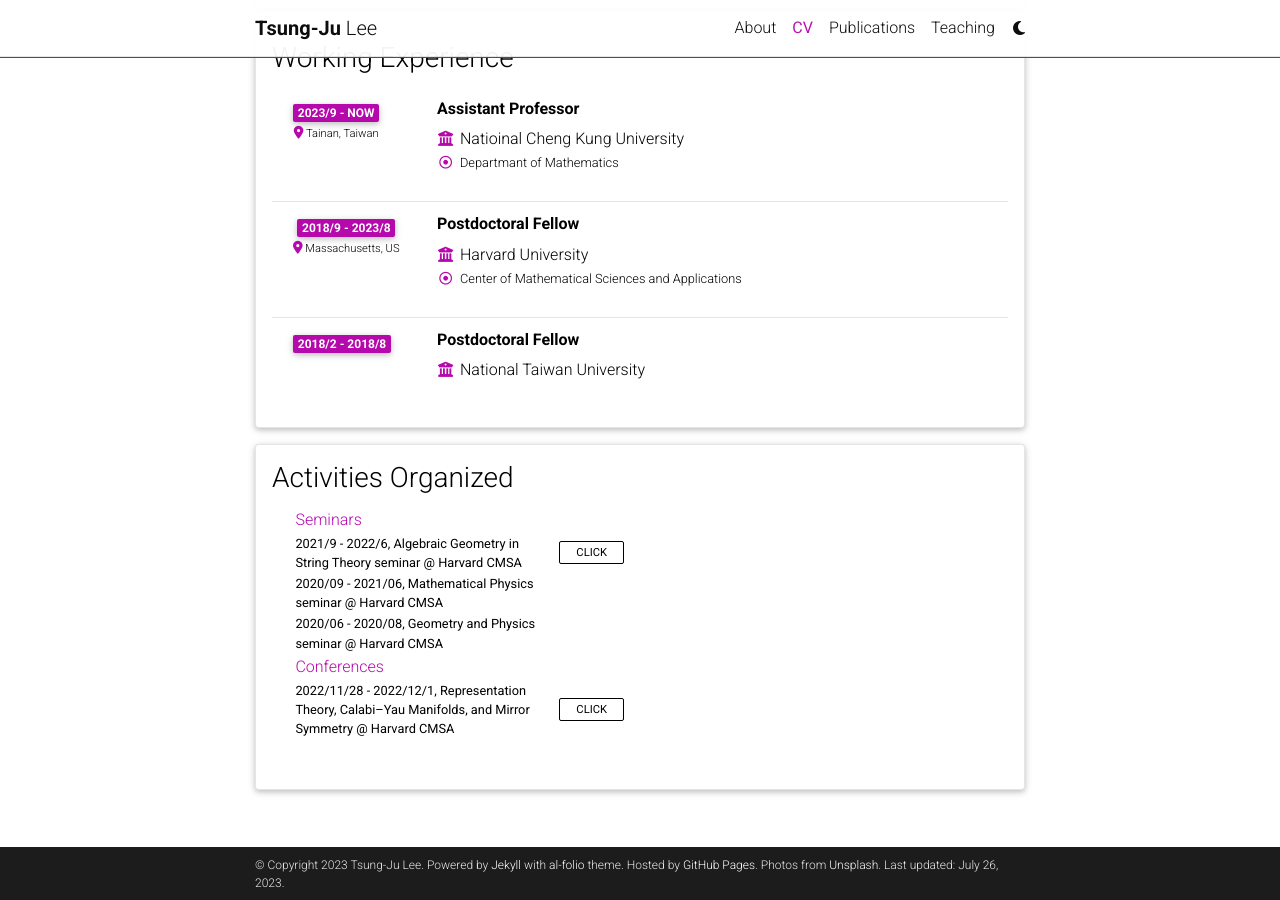
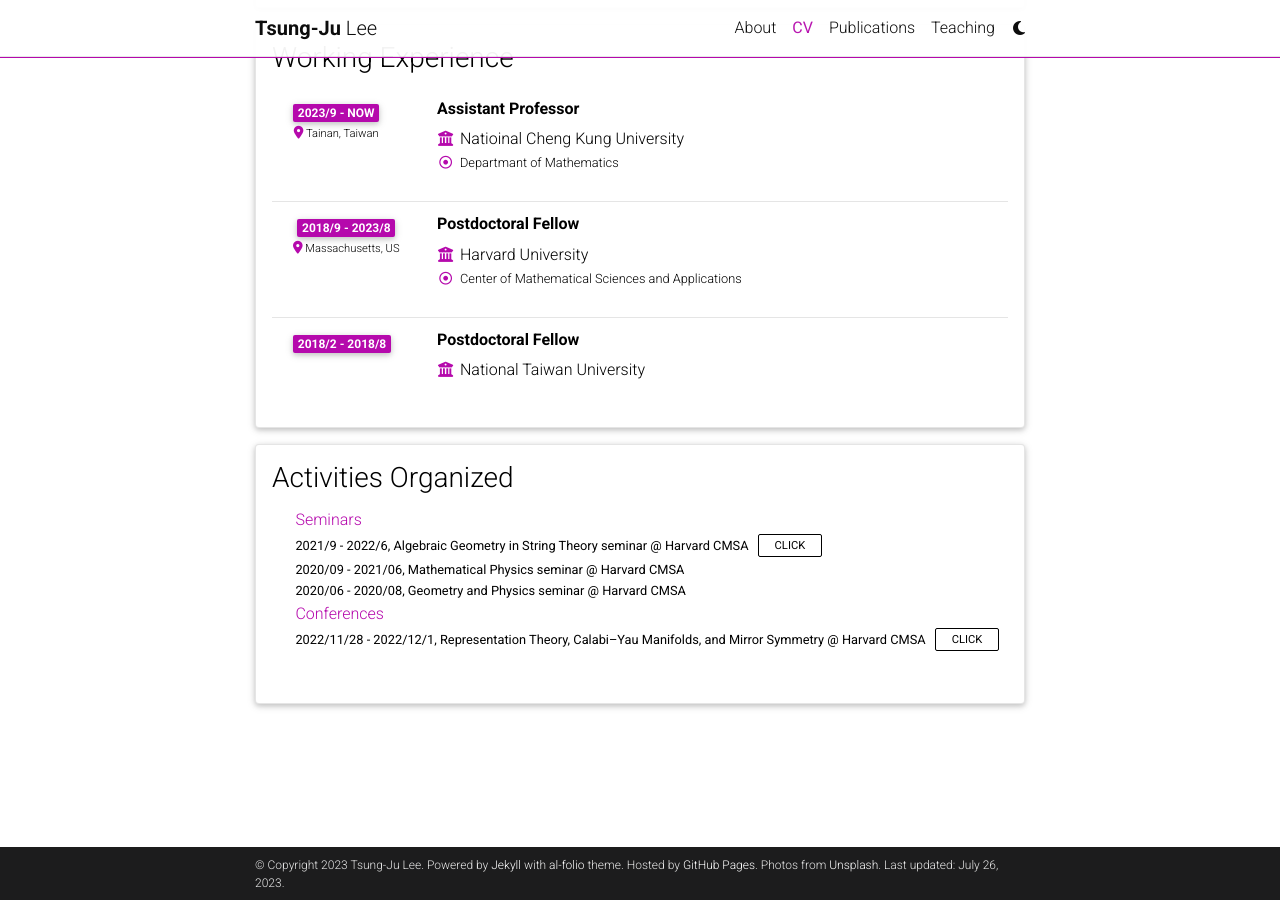
Before and after one commit to yusd24/yusd24.github.io-, a Jekyll site: the page built from _pages/cv.md, in a window 1280 px wide and 900 px high, scrolled down 935 px. Built offline with Jekyll 4.4.1, drawn with Linux system fonts in a browser that asks for light colours; comment, search, counter and statistics services are not loaded; a style sheet for code colours, icons or effects is not loaded.

Commit message:
Update list.html

```diff
--- a/_includes/cv/list.html
+++ b/_includes/cv/list.html
@@ -1,4 +1,4 @@
-<div class="list-group col-md-6">
+<div class="list-group">
   {% for content in entry.contents %}
     <table class="table-cv list-group-table">
       <tbody>
```
